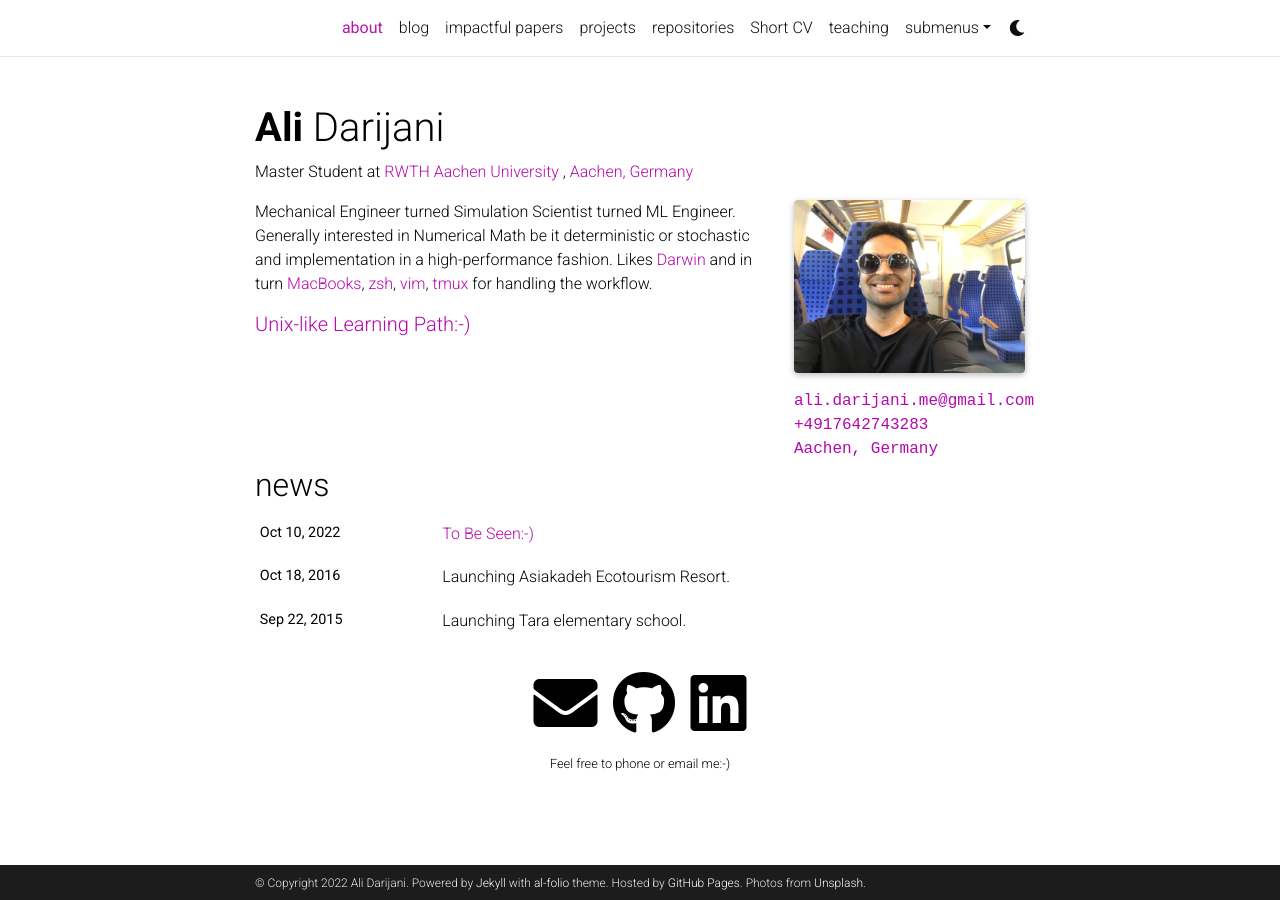
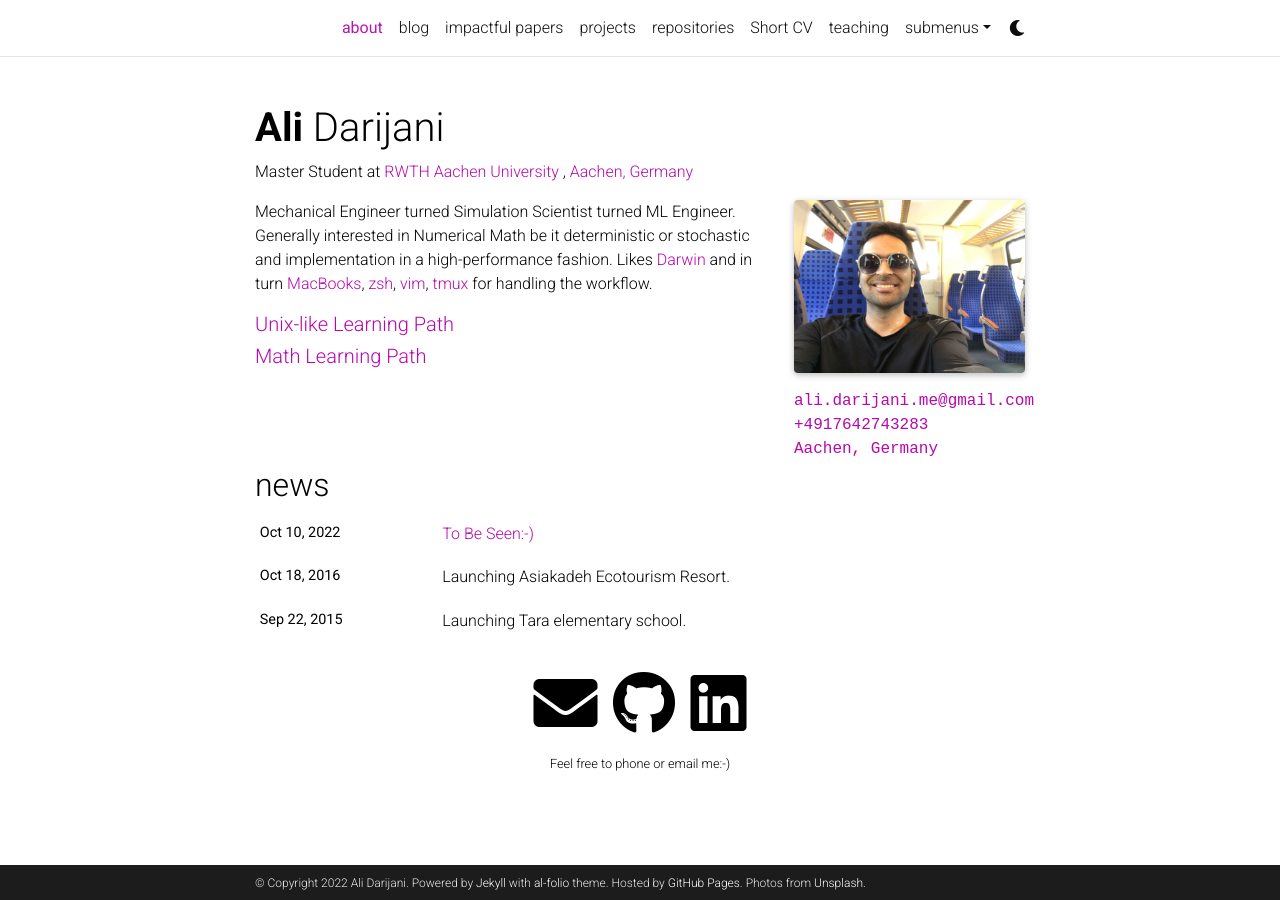
Before and after one commit to adarijani/adarijani.github.io_archived, a Jekyll site: the page built from _pages/about.md, in a window 1280 px wide. Built offline with Jekyll 4.4.1, drawn with Linux system fonts in a browser that asks for light colours; full-size pictures stand in for the smaller copies a plugin makes; comment, search, counter and statistics services are not loaded; a style sheet for code colours, icons or effects is not loaded.

Commit message:
Update about.md

```diff
--- a/_pages/about.md
+++ b/_pages/about.md
@@ -20,4 +20,5 @@ social: true # includes social icons at the bottom of the page
 
 Mechanical Engineer turned Simulation Scientist turned ML Engineer. Generally interested in Numerical Math be it deterministic or stochastic and implementation in a high-performance fashion. Likes [Darwin](https://en.wikipedia.org/wiki/Darwin_operating_system) and in turn [MacBooks](https://www.apple.com/mac/), [zsh](https://www.zsh.org), [vim](https://www.vim.org), [tmux](https://github.com/tmux/tmux/wiki) for handling the workflow.
 
-##### [Unix-like Learning Path:-)](https://github.com/adarijani/learning_paths/blob/main/unix.md)
+##### [Unix-like Learning Path](https://github.com/adarijani/learning_paths/blob/main/unix.md)
+##### [Math Learning Path](https://github.com/adarijani/learning_paths/blob/main/math.md)
```
